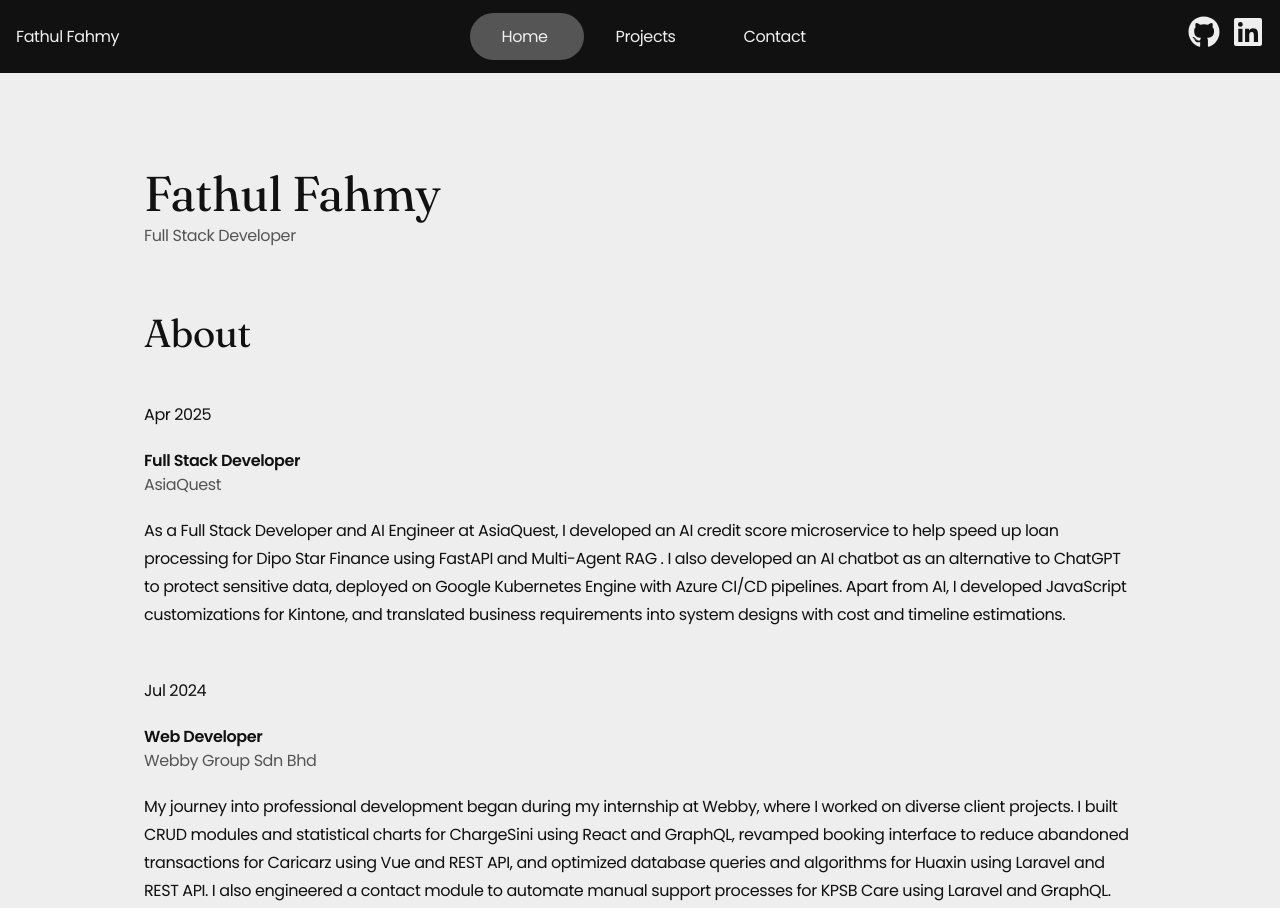
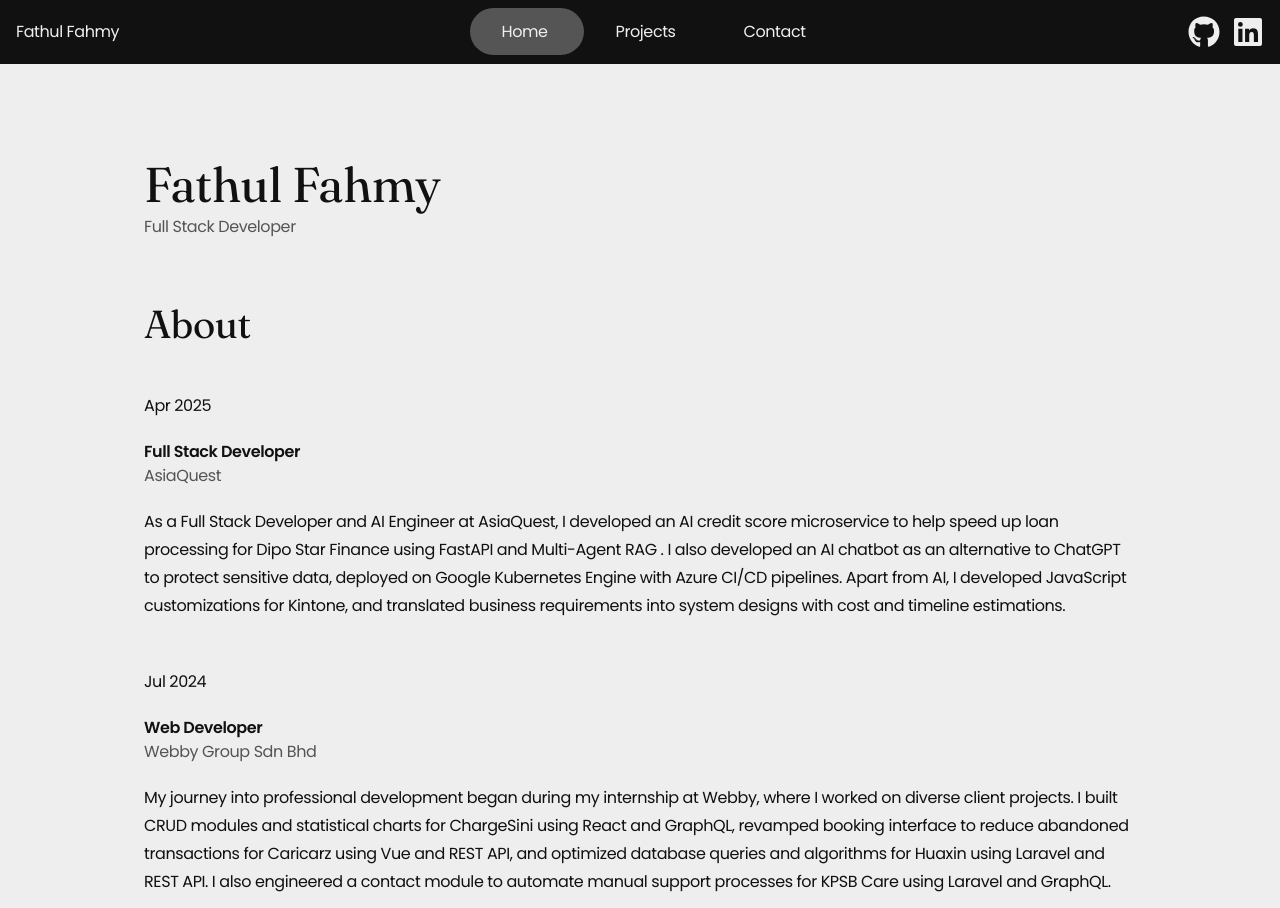
Before and after one commit to fathulfahmy/site, an Astro site: page / in a window 1280 px wide. Shown: the top 908 px of the page. Built offline with nearby package versions, Linux system fonts and the light colour scheme; Astro itself is replaced by a stand-in of ours; a web font is replaced by a local one.

Commit message:
fix: icon social links line height

```diff
--- a/src/components/nav/SocialLinks.astro
+++ b/src/components/nav/SocialLinks.astro
@@ -34,6 +34,10 @@
     gap: var(--space-xs);
   }
 
+  a {
+    line-height: 0;
+  }
+
   svg {
     height: var(--space-l);
     width: var(--space-l);
```
